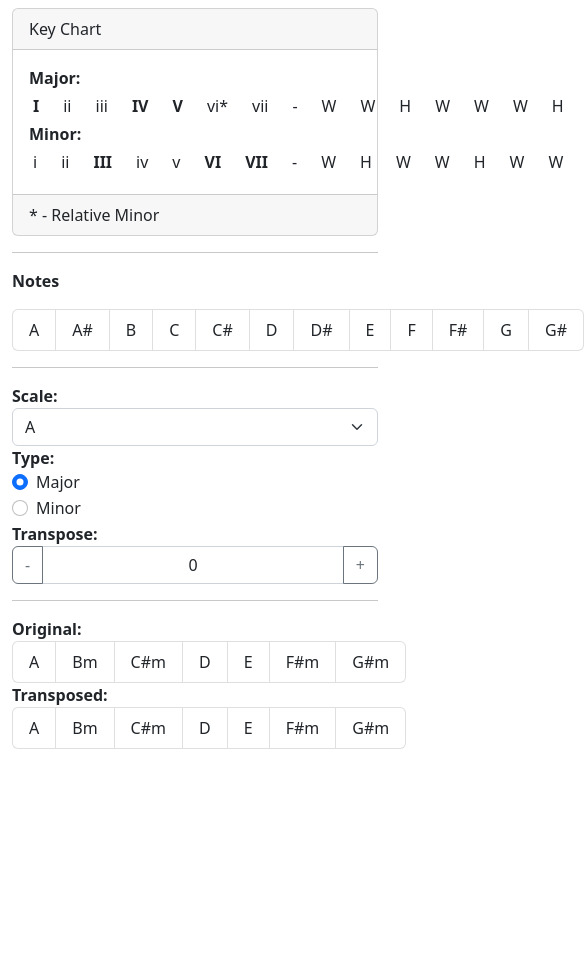
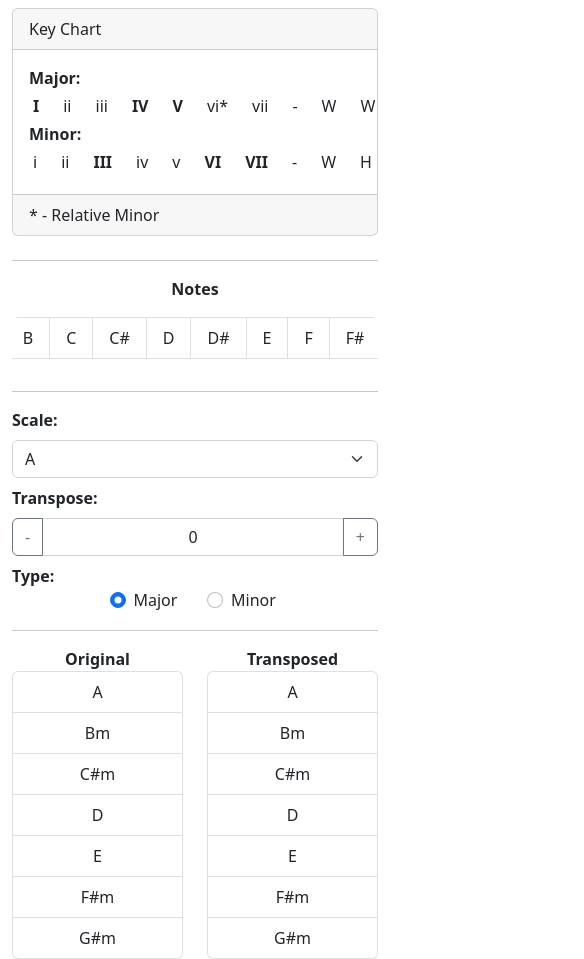
Before and after one commit to vinnyab28/guitar-chords, an Angular app: page / in a window 390 px wide. Shown: the whole page, 584 px wide, since content can reach past the window. Before the commit the page ends 844 px from the top, so only its background shows below. Built offline with nearby package versions, Linux system fonts and the light colour scheme.

Commit message:
Updated mobile-first styles

```diff
--- a/src/app/app.component.html
+++ b/src/app/app.component.html
@@ -1,7 +1,9 @@
 <div class="container-fluid">
+  <div class="row">
+    <div class="col">
       <div class="card my-2">
         <div class="card-header">Key Chart</div>
-    <div class="card-body">
+        <div class="card-body overflow-auto">
           <div class="row">
             <div class="col-sm-1">
               <label for="major"><strong>Major: </strong></label>
@@ -53,11 +55,13 @@
         </div>
         <div class="card-footer">* - Relative Minor</div>
       </div>
+    </div>
+  </div>
   <hr />
   <div class="row">
     <div class="col">
-      <p class="fw-bold">Notes</p>
-      <ul class="list-group list-group-horizontal">
+      <p class="fw-bold text-center">Notes</p>
+      <ul class="list-group list-group-horizontal pb-3 overflow-auto justify-content-center">
         <li class="list-group-item" *ngFor="let note of notes">
           {{ note | uppercase }}
         </li>
@@ -65,11 +69,11 @@
     </div>
   </div>
   <hr />
-  <div class="row">
-    <div class="col-sm-1">
+  <div class="row justify-content-center">
+    <div class="col-sm-1 mb-2">
       <label for="scale"><strong>Scale: </strong></label>
     </div>
-    <div class="col-sm-2">
+    <div class="col-sm-2 mb-2">
       <select
         name="scale"
         id="scale"
@@ -86,39 +90,10 @@
         </option>
       </select>
     </div>
-    <div class="col-sm-1">
-      <label for="type"><strong>Type: </strong></label>
-    </div>
-    <div class="col-sm-1">
-      <div class="form-check">
-        <input
-          class="form-check-input"
-          type="radio"
-          name="type"
-          value="Major"
-          [(ngModel)]="selectedType"
-          (change)="generateScale()"
-        />
-        <label class="form-check-label"> Major </label>
-      </div>
-    </div>
-    <div class="col-sm-1">
-      <div class="form-check">
-        <input
-          class="form-check-input"
-          type="radio"
-          name="type"
-          value="Minor"
-          [(ngModel)]="selectedType"
-          (change)="generateScale()"
-        />
-        <label class="form-check-label"> Minor </label>
-      </div>
-    </div>
-    <div class="col-sm-1">
+    <div class="col-sm-1 mb-2">
       <label for="transpose"><strong>Transpose: </strong></label>
     </div>
-    <div class="col-sm-2">
+    <div class="col-sm-2 mb-2">
       <div class="input-group">
         <button
           class="btn btn-outline-secondary"
@@ -144,21 +119,50 @@
         </button>
       </div>
     </div>
+    <div class="col-sm-1">
+      <label for="type"><strong>Type: </strong></label>
+    </div>
+    <div class="col-sm-1 col-3">
+      <div class="form-check">
+        <input
+          class="form-check-input"
+          type="radio"
+          name="type"
+          value="Major"
+          [(ngModel)]="selectedType"
+          (change)="generateScale()"
+        />
+        <label class="form-check-label"> Major </label>
+      </div>
+    </div>
+    <div class="col-sm-1 col-3">
+      <div class="form-check">
+        <input
+          class="form-check-input"
+          type="radio"
+          name="type"
+          value="Minor"
+          [(ngModel)]="selectedType"
+          (change)="generateScale()"
+        />
+        <label class="form-check-label"> Minor </label>
+      </div>
+    </div>
   </div>
   <hr />
   <div class="row">
-    <div class="col-sm-12">
-      <label for="" class="fw-bold">Original: </label>
-      <ul class="list-group list-group-horizontal">
-        <li class="list-group-item" *ngFor="let note of originalScale">
+    <div class="col-sm-12 col-6 text-center">
+      <label for="" class="fw-bold">Original</label>
+      <ul class="list-group list-group-horizontal-sm justify-content-center">
+        <li class="list-group-item tex" *ngFor="let note of originalScale">
           {{ note }}
         </li>
       </ul>
     </div>
-    <div class="col-sm-12">
-      <label for="" class="fw-bold">Transposed: </label>
-      <ul class="list-group list-group-horizontal">
-        <li class="list-group-item" *ngFor="let note of transposedScale">
+    <div class="col-sm-12 col-6 text-center">
+      <label for="" class="fw-bold">Transposed</label>
+      <ul class="list-group list-group-horizontal-sm justify-content-center">
+        <li class="list-group-item tex" *ngFor="let note of transposedScale">
           {{ note }}
         </li>
       </ul>
--- a/src/styles.scss
+++ b/src/styles.scss
@@ -1,23 +1 @@
 /* You can add global styles to this file, and also import other style files */
-html {
-    height: 100vh;
-    width: 100vw;
-}
-
-body {
-    max-height: 100%;
-    max-width: 100%;
-}
-
-
-*,
-*::before,
-*::after {
-    box-sizing: border-box;
-}
-
-@media (prefers-reduced-motion: no-preference) {
-    html {
-        scroll-behavior: smooth;
-    }
-}
```
Lines whose indentation alone changed are shown as unchanged.
